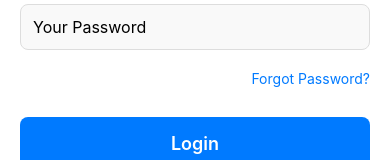
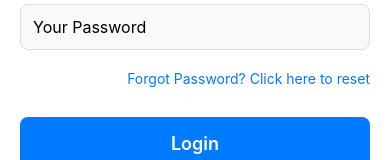
Before and after one commit to chinguyen85/family-chore-tracker-project, a React Native app in the folder chore-tracker-app/: screen /Login in a window 390 px wide. Shown: the part 410-570 px from the top of the page. Built offline with nearby package versions, Linux system fonts and the light colour scheme.

Commit message:
Modify Login screen

```diff
--- a/chore-tracker-app/views/LoginScreen.js
+++ b/chore-tracker-app/views/LoginScreen.js
@@ -82,7 +82,7 @@ const LoginScreen = ({ navigation }) => {
         onPress={() => navigation.navigate('ForgotPassword')}
         disabled={loading}
       >
-        <Text style={styles.forgotPasswordText}>Forgot Password?</Text>
+        <Text style={styles.forgotPasswordText}>Forgot Password? Click here to reset</Text>
       </TouchableOpacity>
 
       {/* Login button */}
```
Also changed, not shown: 1 other file (tests, documents, lock files or other folders).
